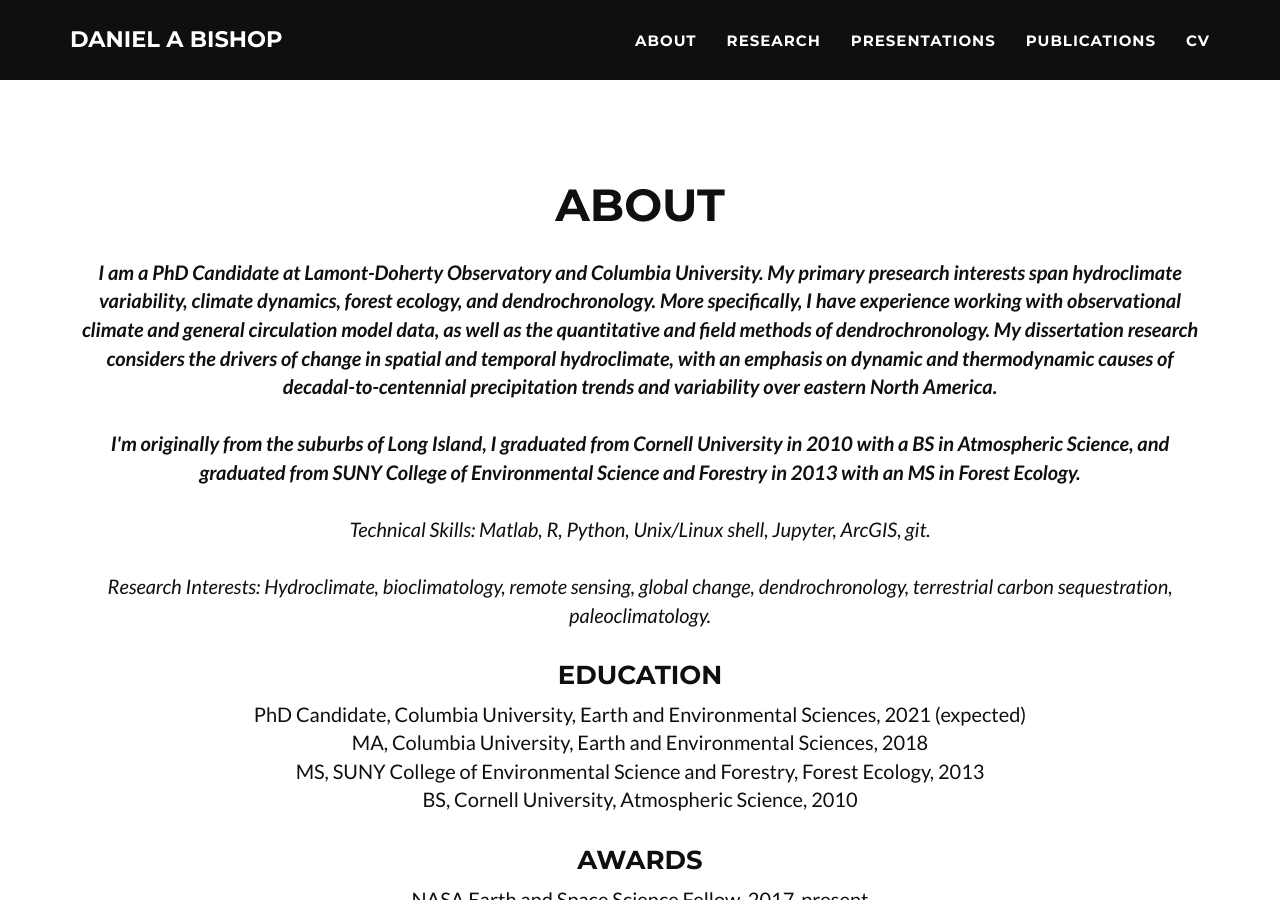
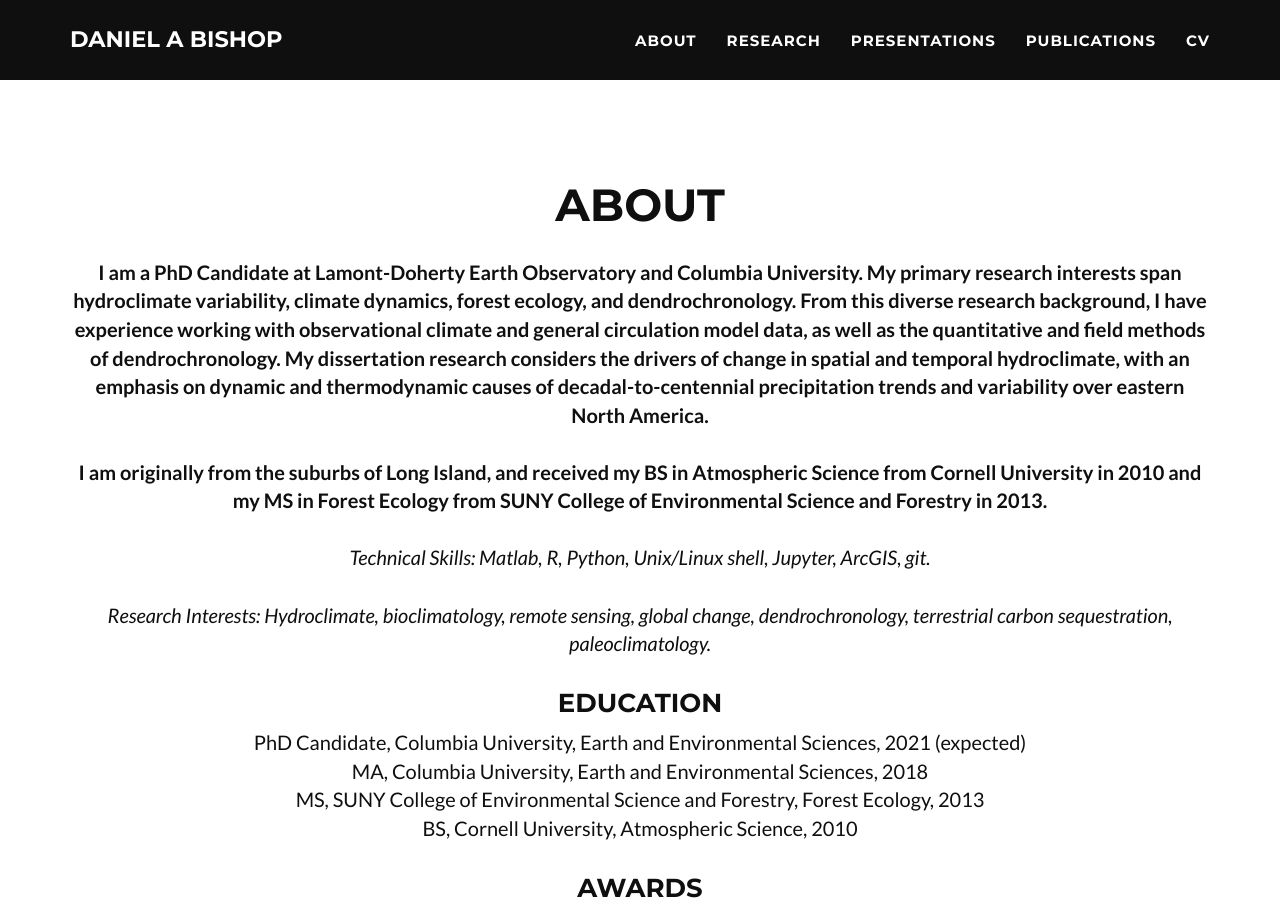
Before and after one commit to danielabishop/danielabishop.github.io, a Jekyll site: the page built from index.html, in a window 1280 px wide and 900 px high, scrolled down 772 px. Built offline with Jekyll 4.4.1, drawn with Linux system fonts in a browser that asks for light colours; some web fonts are replaced; comment, search, counter and statistics services are not loaded.

Commit message:
commit to it3

```diff
--- a/_includes/portfolio_grid.html
+++ b/_includes/portfolio_grid.html
@@ -11,17 +11,18 @@
 
             <div class="row">
                 <div class="col-lg-12 text-center">
-                    <p><br><i><b>I am a PhD Candidate at Lamont-Doherty Observatory and Columbia University. My primary presearch
-                        interests span hydroclimate variability, climate dynamics, forest ecology, and dendrochronology. More
-                        specifically, I have experience working with observational climate and general circulation model data, as
-                        well as the quantitative and field methods of dendrochronology. My dissertation research considers the
-                        drivers of change in spatial and temporal hydroclimate, with an emphasis on dynamic and thermodynamic
-                        causes of decadal-to-centennial precipitation trends and variability over eastern North America.<br>
-                        <br>I'm originally from the suburbs of Long Island, I graduated from Cornell University in 2010 with a BS
-                        in Atmospheric Science, and graduated from SUNY College of Environmental Science and Forestry in 2013
-                        with an MS in Forest Ecology.</b><br><br>Technical Skills: Matlab, R, Python, Unix/Linux shell, Jupyter,
-                        ArcGIS, git.<br><br>Research Interests: Hydroclimate, bioclimatology, remote sensing, global change,
-                        dendrochronology, terrestrial carbon sequestration, paleoclimatology.</i></p>
+                    <p><br><b>I am a PhD Candidate at Lamont-Doherty Earth Observatory and Columbia University. My primary
+                        research interests span hydroclimate variability, climate dynamics, forest ecology, and dendrochronology.
+                        From this diverse research background, I have experience working with observational climate and general
+                        circulation model data, as well as the quantitative and field methods of dendrochronology. My
+                        dissertation research considers the drivers of change in spatial and temporal hydroclimate, with an
+                        emphasis on dynamic and thermodynamic causes of decadal-to-centennial precipitation trends and
+                        variability over eastern North America.<br><br>I am originally from the suburbs of Long Island, and
+                        received my BS in Atmospheric Science from Cornell University in 2010 and my MS in Forest Ecology from
+                        SUNY College of Environmental Science and Forestry in 2013.</b><br><br><i>Technical Skills: Matlab, R,
+                        Python, Unix/Linux shell, Jupyter, ArcGIS, git.<br><br>Research Interests: Hydroclimate, bioclimatology,
+                        remote sensing, global change, dendrochronology, terrestrial carbon sequestration, paleoclimatology.</i>
+                    </p>
                 </div>
             </div>
 
```
Also changed, not shown: 5 other files.
